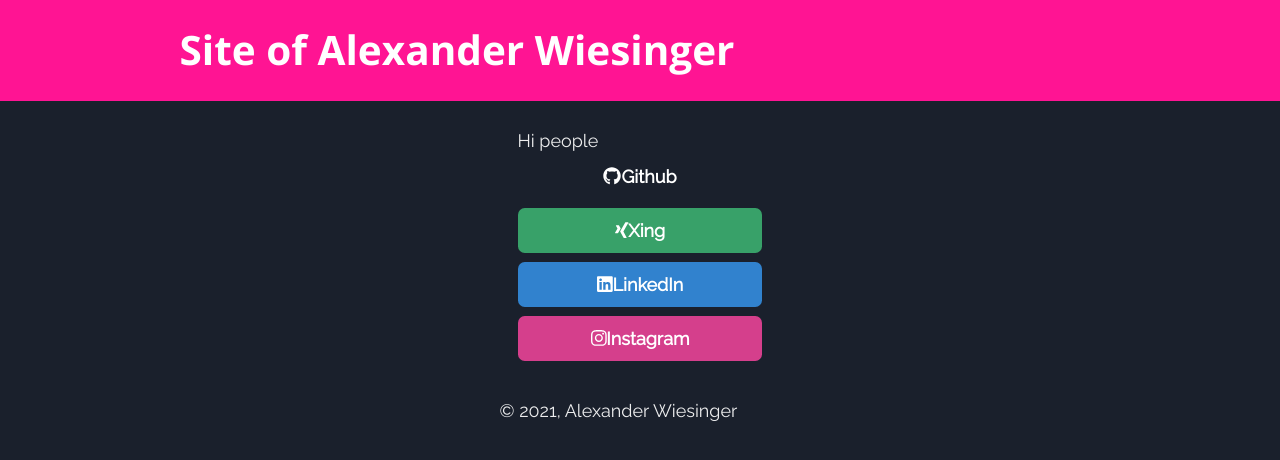
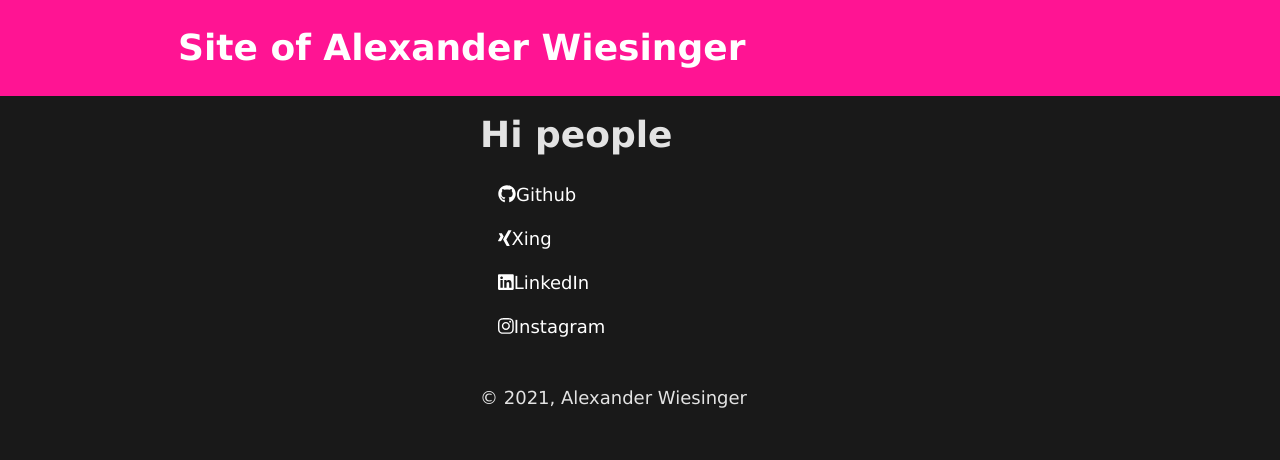
Before and after one commit to ttwiesal/alex-wiesinger, a Gatsby site: page / in a window 1280 px wide. Built offline with nearby package versions, Linux system fonts and the light colour scheme; Gatsby itself is replaced by a stand-in of ours.

Commit message:
remove chakra and use plain css

```diff
--- a/gatsby-browser.js
+++ b/gatsby-browser.js
@@ -1,13 +1,8 @@
 import * as React from "react"
 
 import Layout from "./src/components/layout"
-import { Chakra } from "./src/components/chakra"
 
 // Wraps every page in a component
 export const wrapPageElement = ({ element, props }) => {
-  return (
-    <Chakra>
-      <Layout {...props}>{element}</Layout>
-    </Chakra>
-  )
+  return <Layout {...props}>{element}</Layout>
 }
--- a/gatsby-config.js
+++ b/gatsby-config.js
@@ -9,6 +9,5 @@
     `gatsby-plugin-image`,
     `gatsby-plugin-sharp`,
     `gatsby-plugin-fontawesome-css`,
-    `@chakra-ui/gatsby-plugin`,
   ],
 }
--- a/package.json
+++ b/package.json
@@ -15,12 +15,6 @@
     "clean": "gatsby clean"
   },
   "dependencies": {
-    "@chakra-ui/gatsby-plugin": "^2.0.2",
-    "@chakra-ui/react": "^1.7.2",
-    "@emotion/react": "^11.7.0",
-    "@emotion/styled": "^11.6.0",
-    "@fontsource/open-sans": "^4.5.2",
-    "@fontsource/raleway": "^4.5.0",
     "@fortawesome/fontawesome-svg-core": "^1.2.36",
     "@fortawesome/free-brands-svg-icons": "^5.15.4",
     "@fortawesome/free-solid-svg-icons": "^5.15.4",
--- a/src/components/brand-link.js
+++ b/src/components/brand-link.js
@@ -1,17 +1,14 @@
 import * as React from "react"
 import PropTypes from "prop-types"
 import { FontAwesomeIcon } from "@fortawesome/react-fontawesome"
-import { Link, Button, LightMode } from "@chakra-ui/react"
 
-const BrandLink = ({ iconName, text, link, color }) => (
-  <LightMode>
-    <Link href={link} isExternal>
-      <Button colorScheme={color} width="100%">
-        <FontAwesomeIcon icon={["fab", iconName]} />
-        {text}
-      </Button>
-    </Link>
-  </LightMode>
+import "./brand-link.scss"
+
+const BrandLink = ({ iconName, text, link }) => (
+  <a href={link} class={iconName}>
+    <FontAwesomeIcon icon={["fab", iconName]} />
+    {text}
+  </a>
 )
 
 BrandLink.propTypes = {
--- /dev/null
+++ b/src/components/brand-link.scss
@@ -0,0 +1,22 @@
+$brand-palette: (
+  xing: #0ea85b,
+  linkedin: #0e76a8,
+  github: #2f343a,
+  instagram: #f33b78,
+);
+
+a {
+  display: inline-block;
+  width: calc(100% - 2rem);
+  text-decoration: none;
+  border-radius: 0.25rem;
+  padding: 0.5rem 1rem;
+  color: white;
+}
+
+@each $brand-name, $brand-color in $brand-palette {
+  .#{$brand-name}:hover {
+    background: $brand-color;
+    color: white;
+  }
+}
--- a/src/components/chakra.js
+++ /dev/null
@@ -1,13 +0,0 @@
-import * as React from "react"
-import "@fontsource/raleway/400.css"
-import "@fontsource/open-sans/700.css"
-import { ChakraProvider, DarkMode } from "@chakra-ui/react"
-import theme from "../theme"
-
-export function Chakra({ cookies, children }) {
-  return (
-    <ChakraProvider theme={theme}>
-      <DarkMode>{children}</DarkMode>
-    </ChakraProvider>
-  )
-}
--- a/src/components/header.js
+++ b/src/components/header.js
@@ -1,7 +1,6 @@
 import * as React from "react"
 import PropTypes from "prop-types"
 import { Link } from "gatsby"
-import { Heading, Button } from "@chakra-ui/react"
 
 const Header = ({ siteTitle }) => {
   return (
@@ -18,7 +17,7 @@
           padding: `1.45rem 1.0875rem`,
         }}
       >
-        <Heading style={{ margin: 0 }}>
+        <h1 style={{ margin: 0 }}>
           <Link
             to="/"
             style={{
@@ -28,7 +27,7 @@
           >
             {siteTitle}
           </Link>
-        </Heading>
+        </h1>
       </div>
     </header>
   )
--- a/src/pages/index.js
+++ b/src/pages/index.js
@@ -9,14 +9,12 @@
   faLinkedin,
   faXing,
 } from "@fortawesome/free-brands-svg-icons"
-import { Container, VStack } from "@chakra-ui/react"
 
 library.add(fab, faGithub, faInstagram, faXing, faLinkedin)
 
 const IndexPage = () => (
-  <Container>
+  <>
     <h1>Hi people</h1>
-    <VStack align="stretch">
     <BrandLink
       iconName="github"
       text="Github"
@@ -41,8 +39,7 @@
       link="https://www.instagram.com/ttwiesal/"
       color="pink"
     />
-    </VStack>
-  </Container>
+  </>
 )
 
 export default IndexPage
--- a/src/theme.js
+++ /dev/null
@@ -1,21 +0,0 @@
-import { extendTheme, theme as baseTheme } from "@chakra-ui/react"
-
-const config = {
-  initialColorMode: "dark",
-  useSystemColorMode: false,
-}
-
-const fonts = {
-  heading: "Open Sans",
-  body: "Raleway, Lucida Sans, Lucida Sans Regular, Lucida Grande, Lucida Sans Unicode, Geneva, Verdana, sans-serif",
-}
-
-const theme = extendTheme(
-  {
-    config,
-  },
-  { fonts },
-  baseTheme
-)
-
-export default theme
```
Also changed, not shown: 1 other file. Lines whose indentation alone changed are shown as unchanged.
